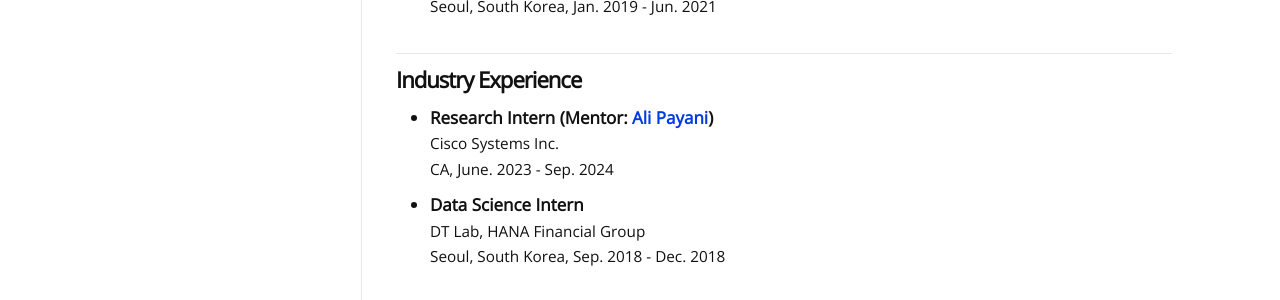
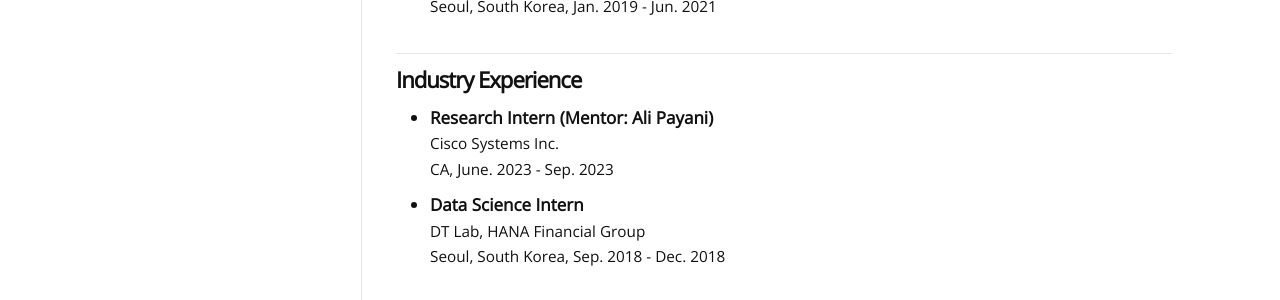
Before and after one commit to dawonahn/dawonahn.github.io, a Jekyll site: the page built from index.html, in a window 1280 px wide. Shown: the part 1390-1690 px from the top of the page. Built offline with Jekyll 4.4.1, drawn with Linux system fonts in a browser that asks for light colours; nearby versions of some CDN libraries; some web fonts are replaced; the list of posts is cut into pages by our own code.

Commit message:
Update home.html

```diff
--- a/_layouts/home.html
+++ b/_layouts/home.html
@@ -96,9 +96,9 @@ layout: default
     <div class="post-content">
       <ul>
         <li>
-          <b>Research Intern (Mentor: <a href="https://datalab.snu.ac.kr/~ukang/">Ali Payani</a>)</b><br>
+          <b>Research Intern (Mentor: Ali Payani)</b><br>
           <p2>Cisco Systems Inc.</p2><br>
-          <p2>CA, June. 2023 - Sep. 2024</p2>
+          <p2>CA, June. 2023 - Sep. 2023</p2>
         </li>
         <li>
           <b>Data Science Intern</b><br>
```
